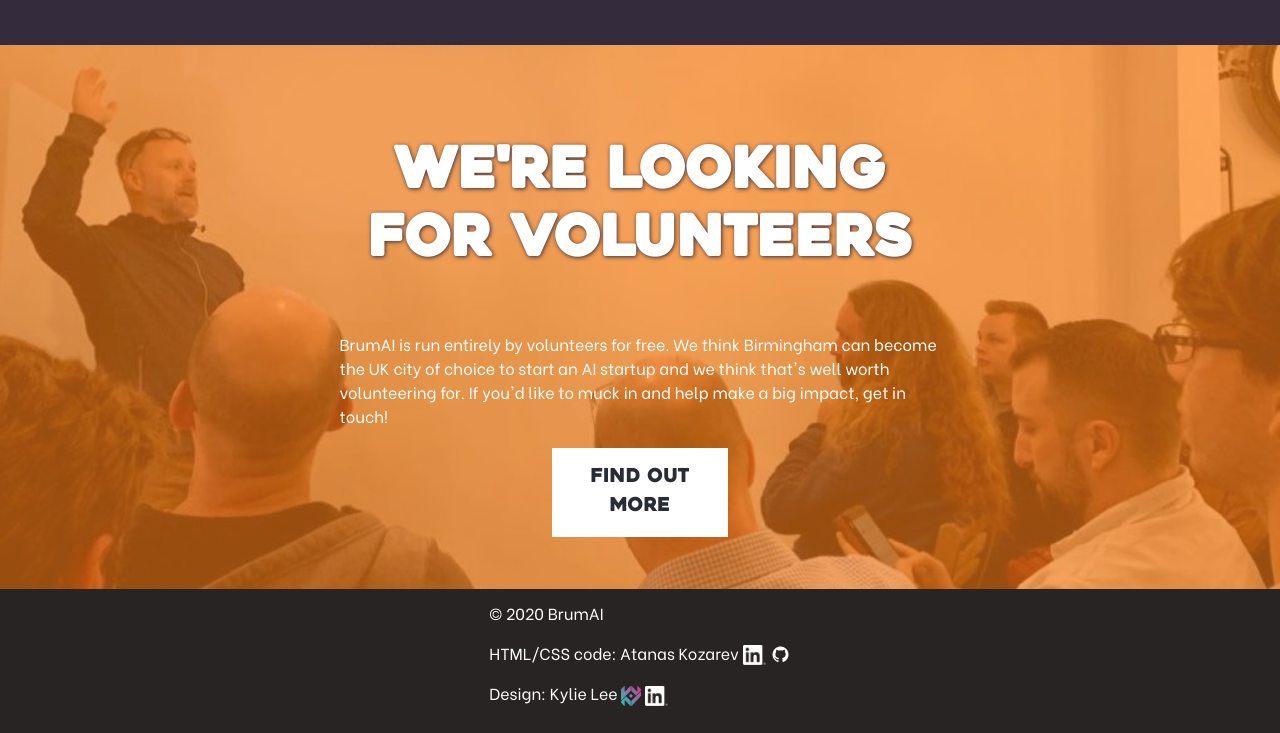
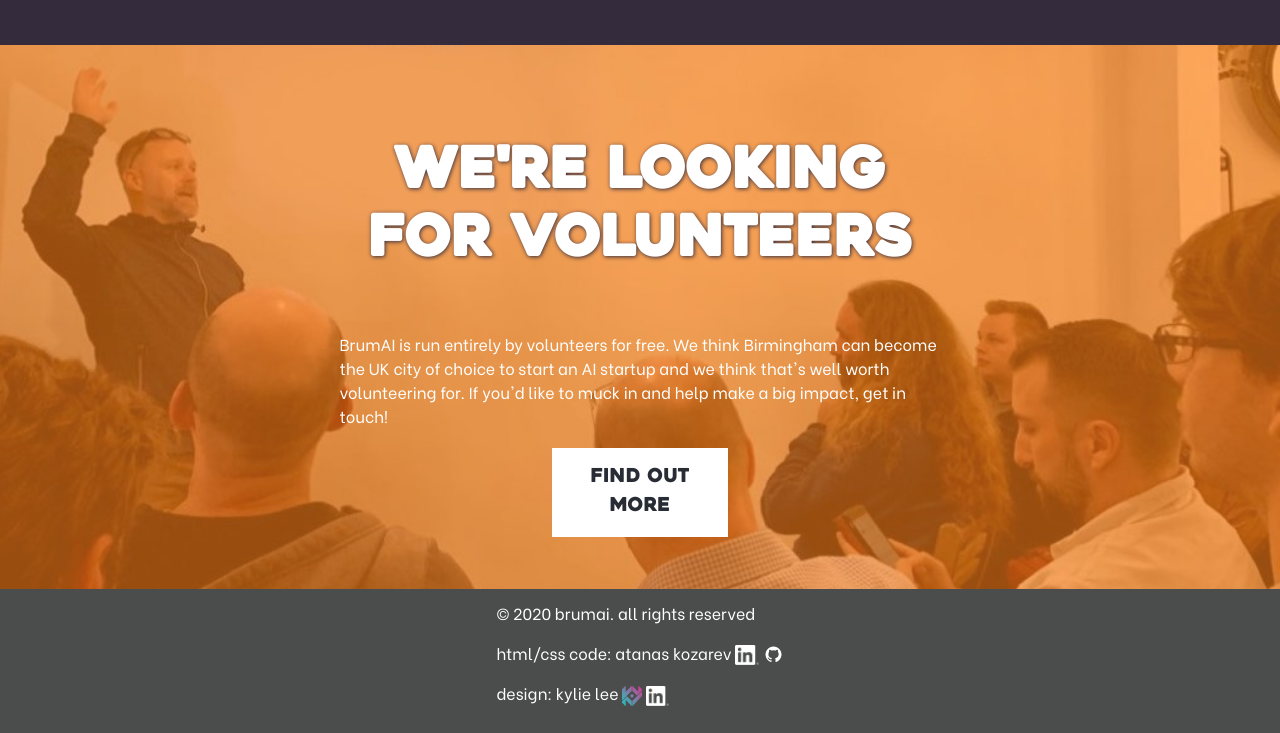
Before and after one commit to ultraasi-atanas/ultraasi-atanas.github.io, a plain HTML site: page brum-ai/index.html in a window 1280 px wide. Shown: the part 2638-3371 px from the top of the page. Drawn offline with nearby package versions, Linux system fonts and the light colour scheme.

Commit message:
Footer updates
Footer background colour updated and all text in lowercase

```diff
--- a/brum-ai/index.html
+++ b/brum-ai/index.html
@@ -197,8 +197,8 @@
   <!-- FOOTER -->
   <footer id="footer" class="footer-class">
     <div>
-      <p>© 2020 BrumAI</p>
-      <p>HTML/CSS code: Atanas Kozarev
+      <p>© 2020 brumai. all rights reserved</p>
+      <p>html/css code: atanas kozarev
         <a href="https://www.linkedin.com/in/kozarev/" target="_blank">
           <img class="footer-icon" src="static/li-bug-white.png" alt="linkedin Logo">
         </a>
@@ -206,7 +206,7 @@
           <img class="footer-icon" src="static/github-logo.png" alt="github logo">
         </a>
       </p>
-      </p>Design: Kylie Lee
+      </p>design: kylie lee
         <a href="https://kydsnr.com/" target="_blank">
           <img class="footer-icon" src="static/kydsnr.png" alt="kydsnr logo">
         </a>
--- a/brum-ai/style.css
+++ b/brum-ai/style.css
@@ -209,7 +209,7 @@ html, body, header, .view {
 .footer-class {
     width: 100%;
     height: 9rem;
-    background: #282424 none repeat scroll 0% 0%;
+    background: #4b4c4c none repeat scroll 0% 0%;
     display: flex;
     -moz-box-pack: center;
     justify-content: center;
```
